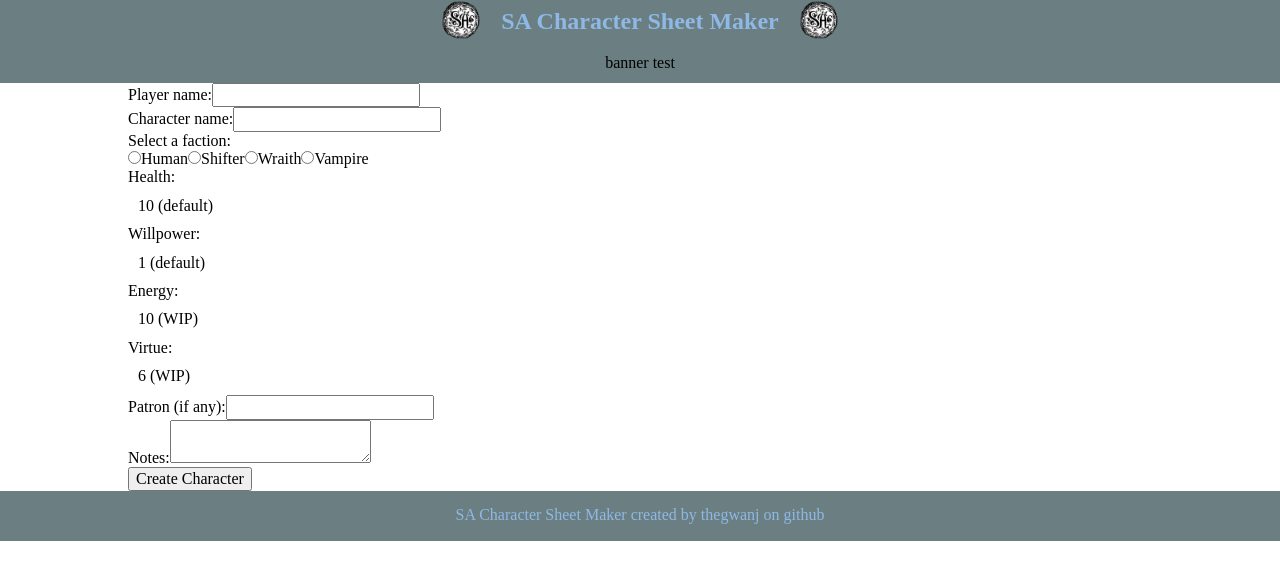
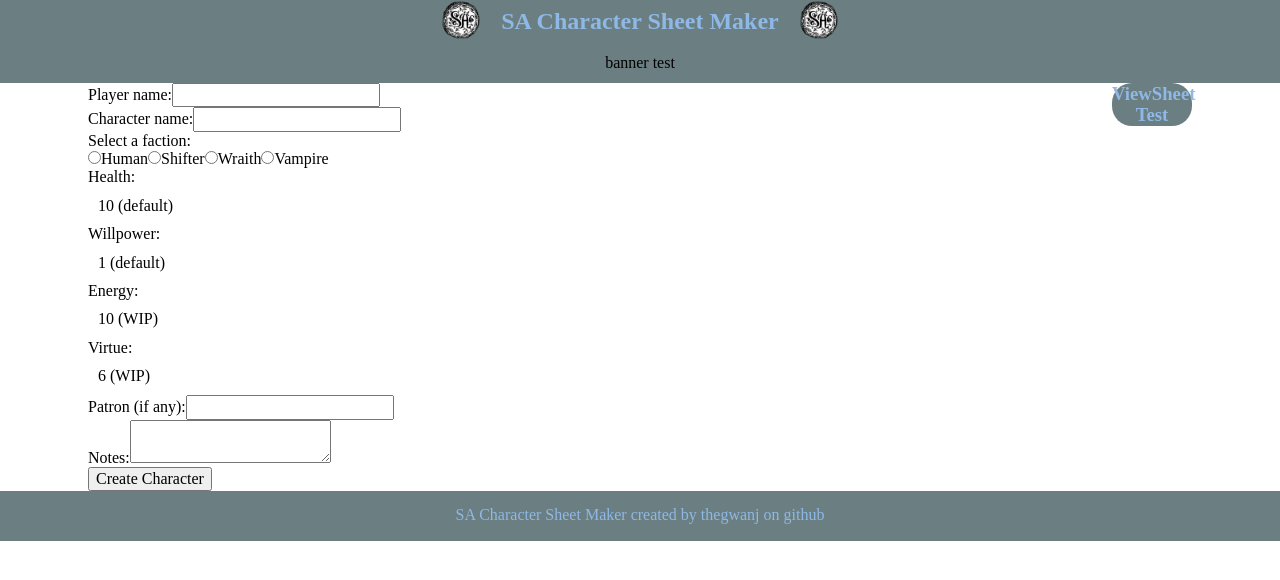
Before and after one commit to thegwanj/SA-character-gen, a React (Create React App) app in the folder client/: page /CreateCharacter in a window 1280 px wide. Shown: the top 580 px of the page. Built offline with nearby package versions, Linux system fonts and the light colour scheme.

Commit message:
Creating a test link to ViewSheet for deployment

```diff
--- a/client/src/pages/CreateCharacter.js
+++ b/client/src/pages/CreateCharacter.js
@@ -6,6 +6,9 @@ const CreateCharacter = () => {
     return (
         <main class="createCharacterMain">
             <CreateCharacterForm />
+            <Link to="/ViewSheet">
+                <div class="homeButton"><h3>ViewSheet Test</h3></div>
+            </Link>
         </main>
     );
 };
```
